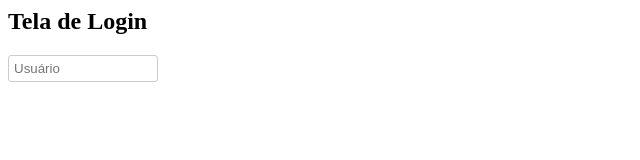
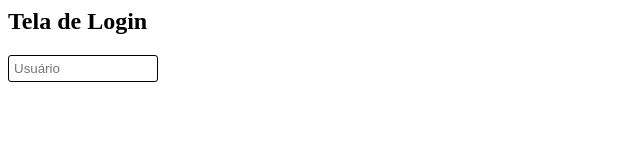
Before and after one commit to linoaulaspucpr/exerciciociber, a plain HTML site: page index.html in a window 1280 px wide. Shown: the whole page, without its empty margins (0-640 px from the left). Drawn offline with Linux system fonts and the light colour scheme.

Commit message:
modificacao estilos

```diff
--- a/css/estilos.css
+++ b/css/estilos.css
@@ -1,6 +1,6 @@
 
 .campo{
-    border: solid 1px #CCC;
+    border: solid 1px #000;
     padding: 5px;
     border-radius: 3px;
     width: 150px;
```
